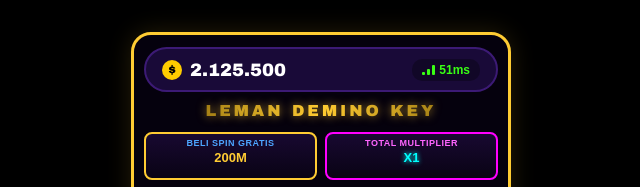
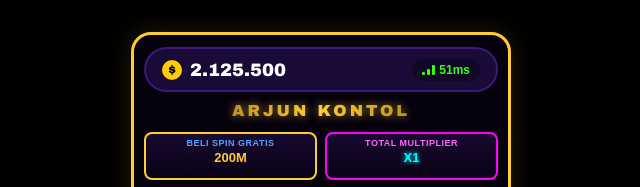
Before and after one commit to puteriid24-gif/demino-gaple, a plain HTML site: page index.html in a window 1280 px wide. Shown: the top 187 px of the page, without its empty margins (319-959 px from the left). Drawn offline with Linux system fonts and the light colour scheme.

Commit message:
Update index.html

```diff
--- a/index.html
+++ b/index.html
@@ -307,7 +307,7 @@
     </div>
 
     <!-- TULISAN BARU DISINI -->
-    <div class="brand-banner">Leman Demino key</div>
+    <div class="brand-banner">Arjun kontol</div>
 
     <div class="features-row">
         <div class="feat-card"><div class="title">BELI SPIN GRATIS</div><div class="value">200M</div></div>
```
